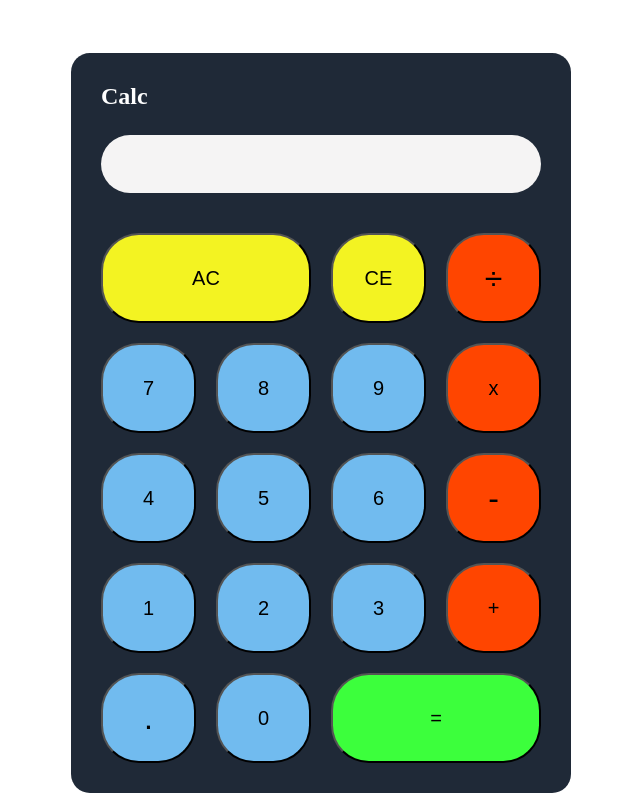
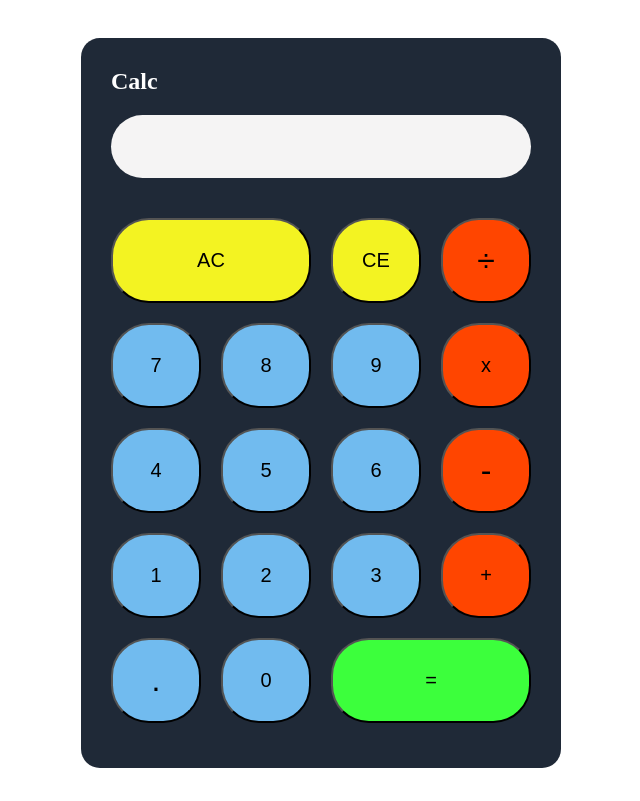
Before and after one commit to looped0ut/calculator, a plain HTML site: page index.html in a window 1280 px wide. Shown: the whole page, without its empty margins (319-959 px from the left). Drawn offline with Linux system fonts and the light colour scheme.

Commit message:
Reduce height of calculater

```diff
--- a/style.css
+++ b/style.css
@@ -10,13 +10,13 @@ body{
     display: flex;
     flex-direction: column;
     margin: auto;
-    width: 500px;
-    height: 740px;
+    width: 480px;
+    height: 730px;
     padding: 30px;
     box-sizing: border-box;
     background-color: #1f2937;
     border-radius: 0.5cm;
-    margin-top: 45px;
+    margin-top: 30px;
     flex-shrink: 1;
 }
 
@@ -29,7 +29,7 @@ body{
 .display{
     height: 63px;
 
-    margin-top: 25px;
+    margin-top: 20px;
     margin-bottom: 40px;
     box-sizing: border-box;
     border-radius: 1cm;
@@ -55,8 +55,8 @@ body{
 }
 
 .but{
-    width: 95px;
-    height: 90px;
+    width: 90px;
+    height: 85px;
     box-sizing: border-box;
     font-size: 20px;
     font-weight: 500;
@@ -66,7 +66,7 @@ body{
 }
 
 #ac,#equal{
-    width: 210px;
+    width: 200px;
 }
 
 #sub,#divide,#per{
```
